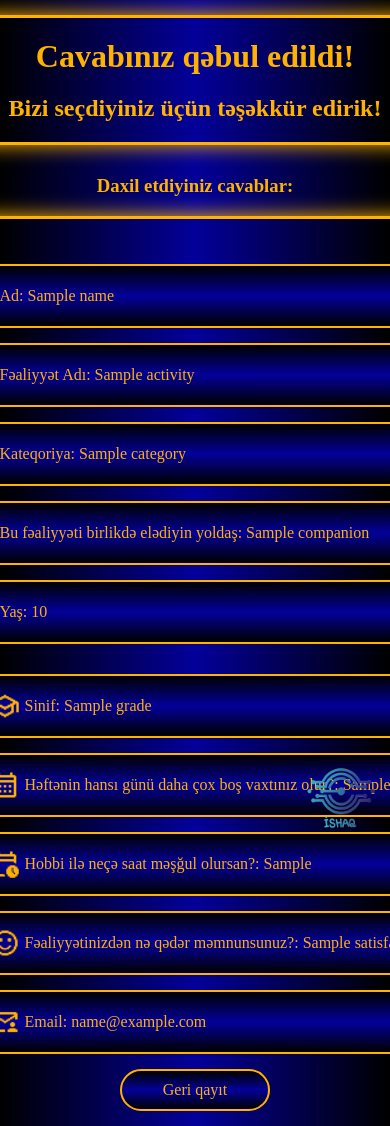
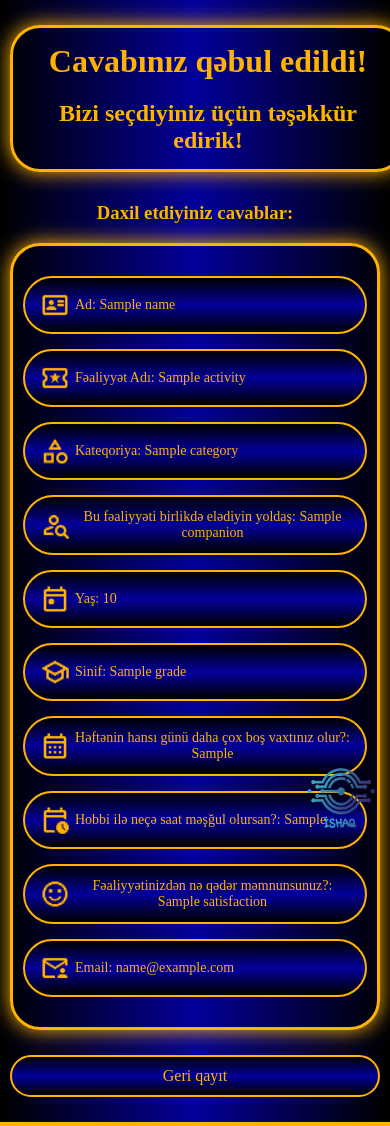
Before and after one commit to Ishaq2013/Final-layihesi-merhele-3, a Flask app: template templates/cavab.html in a window 390 px wide; the page is wider, and only the part inside the window is pictured. Run offline with Flask 3, Linux system fonts and the light colour scheme; the template is opened without the code that fills it: most values are stand-ins (such as "Sample title", 1, 10 or a date in 2020).

Commit message:
mobil versiya hazırlandı cavab.html

```diff
--- a/templates/cavab.html
+++ b/templates/cavab.html
@@ -141,6 +141,40 @@
         h2 {
             margin-bottom: 0;
         }
+        @media screen and (max-width: 1150px) {
+            body {
+                display: block;
+                padding: 10px;
+            }
+            center {
+                width: 100%;
+            }
+            div.başlıq {
+                width: 100%;
+                padding: 15px 10px;
+            }
+            div.conteiner {
+                width: 100%;
+                padding: 15px 10px;
+                box-sizing: border-box;
+            }
+            div.div-1, div.div-2 {
+                display: block;
+                width: 100%;
+                float: none;
+                margin-left: 0;
+            }
+            div.hissə {
+                width: 100% !important;
+                box-sizing: border-box;
+                font-size: 14px;
+                padding: 12px 15px;
+            }
+            a {
+                width: 100%;
+                box-sizing: border-box;
+            }
+        }
     </style>
 </head>
 <body>
--- a/templates/index.html
+++ b/templates/index.html
@@ -249,7 +249,7 @@
             display: none;
         }
 
-        @media screen and (max-width: 768px) {
+        @media screen and (max-width: 1150px) {
             body {
                 display: block;
                 padding: 10px;
```
